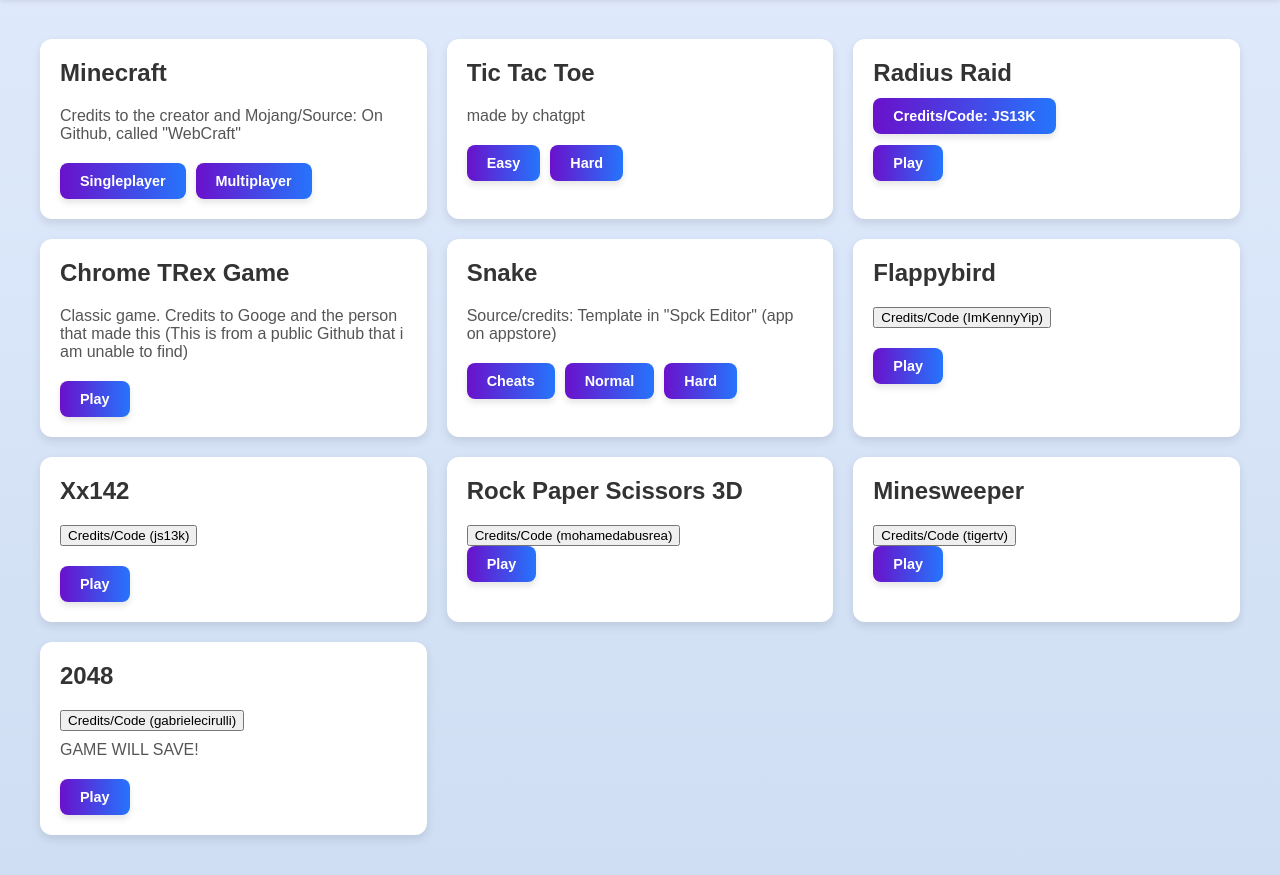
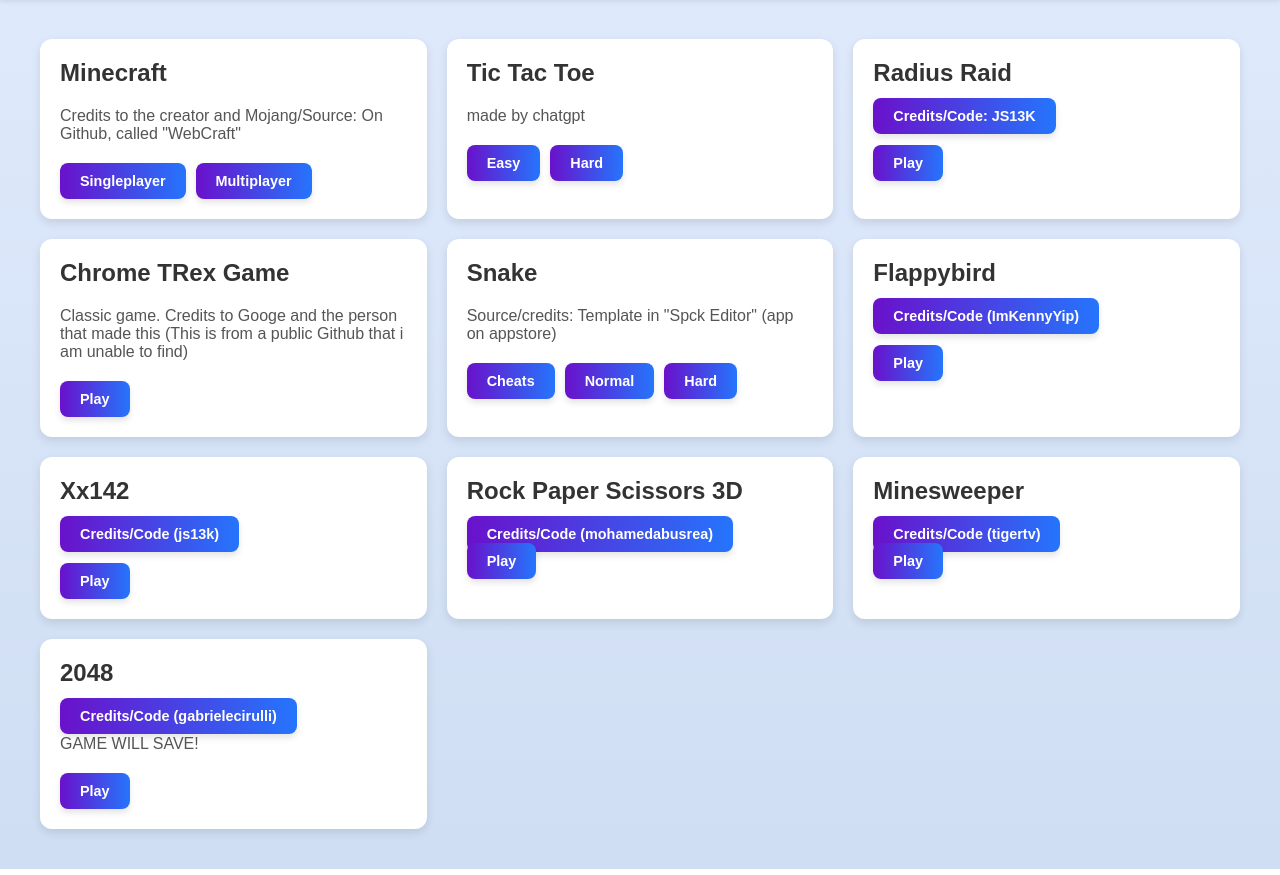
Before and after one commit to WhatDoIDo125/game, a plain HTML site: page index.html in a window 1280 px wide. Shown: the part 86-961 px from the top of the page. Drawn offline with Linux system fonts and the light colour scheme.

Commit message:
Update index.html

```diff
--- a/index.html
+++ b/index.html
@@ -166,7 +166,7 @@
 
     <section>
       <h2>Flappybird</h2>
-      <button href="https://github.com/ImKennyYip/flappy-bird">Credits/Code (ImKennyYip)</button>
+      <a href="https://github.com/ImKennyYip/flappy-bird">Credits/Code (ImKennyYip)</a>
       <p></p>
       <div class="link-container">
         <a href="flappybird/index.html">Play</a>
@@ -175,7 +175,7 @@
 
     <section>
       <h2>Xx142</h2>
-      <button href="https://github.com/bencoder/js13k-2019">Credits/Code (js13k)</button>
+      <a href="https://github.com/bencoder/js13k-2019">Credits/Code (js13k)</a>
       <p></p>
       <div class="link-container">
         <a href="xx142/src/index.html">Play</a>
@@ -184,7 +184,7 @@
 
     <section>
       <h2>Rock Paper Scissors 3D</h2>
-      <button href="https://github.com/mohamedabusrea/YT-rock-paper-scissors-game">Credits/Code (mohamedabusrea)</button>
+      <a href="https://github.com/mohamedabusrea/YT-rock-paper-scissors-game">Credits/Code (mohamedabusrea)</a>
       <div class="link-container">
         <a href="rockps/index.html">Play</a>
       </div>
@@ -192,7 +192,7 @@
 
     <section>
       <h2>Minesweeper</h2>
-      <button href="https://github.com/tigertv/tigergames">Credits/Code (tigertv)</button>
+      <a href="https://github.com/tigertv/tigergames">Credits/Code (tigertv)</a>
       <div class="link-container">
         <a href="minesweeper/index.html">Play</a>
       </div>
@@ -200,7 +200,7 @@
 
     <section>
       <h2>2048</h2>
-      <button href="https://github.com/gabrielecirulli/2048">Credits/Code (gabrielecirulli)</button>
+      <a href="https://github.com/gabrielecirulli/2048">Credits/Code (gabrielecirulli)</a>
       <p>GAME WILL SAVE!</p>
       <div class="link-container">
         <a href="2048-master/index.html">Play</a>
```
